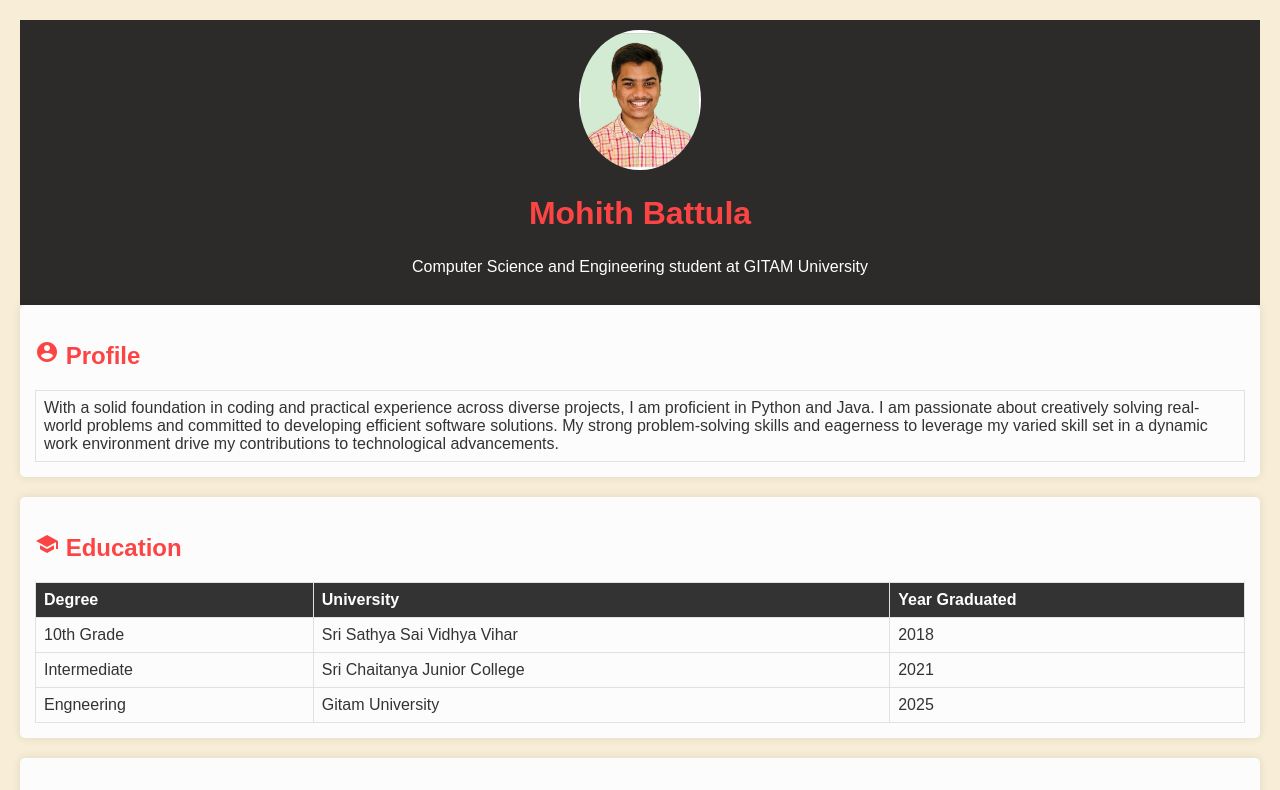
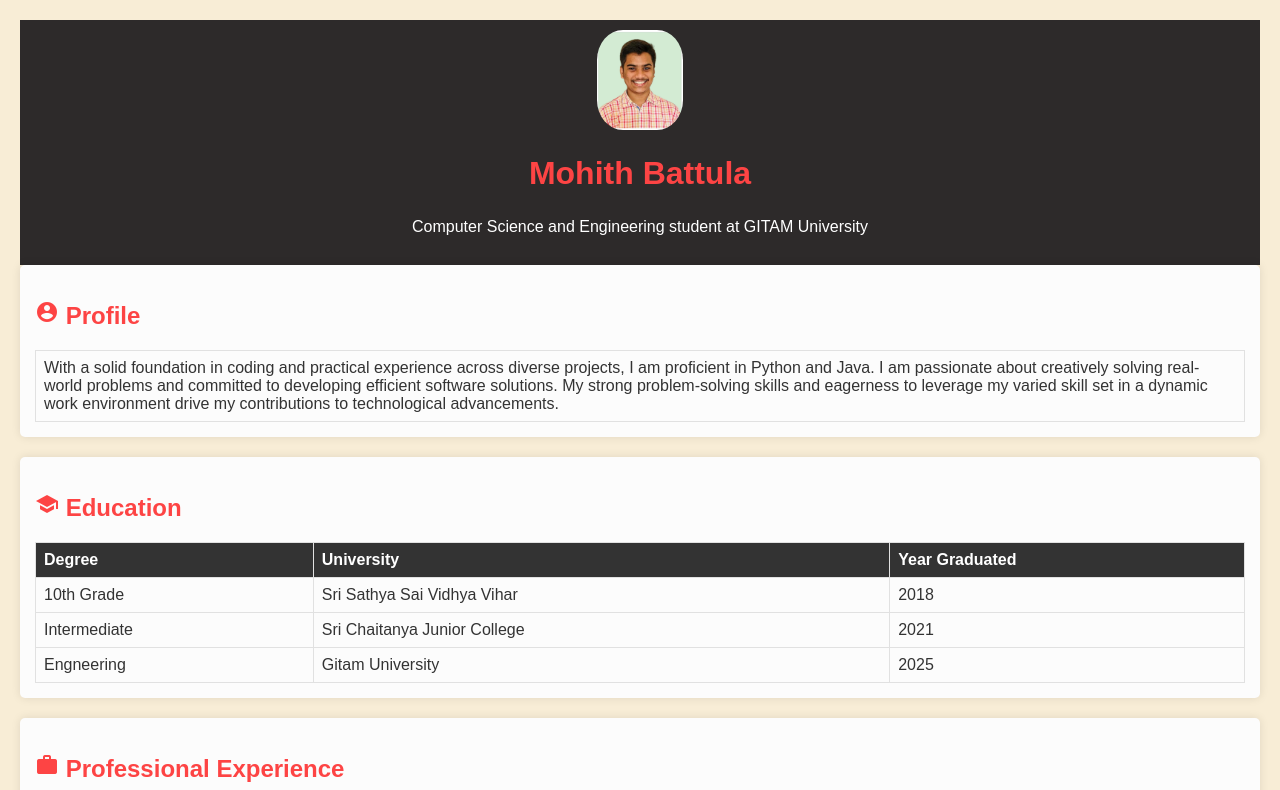
Before and after one commit to mohithbattula/Profile, a plain HTML site: page index.html in a window 1280 px wide. Shown: the top 790 px of the page. Drawn offline with Linux system fonts and the light colour scheme.

Commit message:
Update index.html

```diff
--- a/index.html
+++ b/index.html
@@ -25,8 +25,8 @@
         }
 
         .photo img {
-            border-radius: 50%;
-            height: 140px;
+            border-radius: 30%;
+            height: 100px;
         }
 
         section {
```
